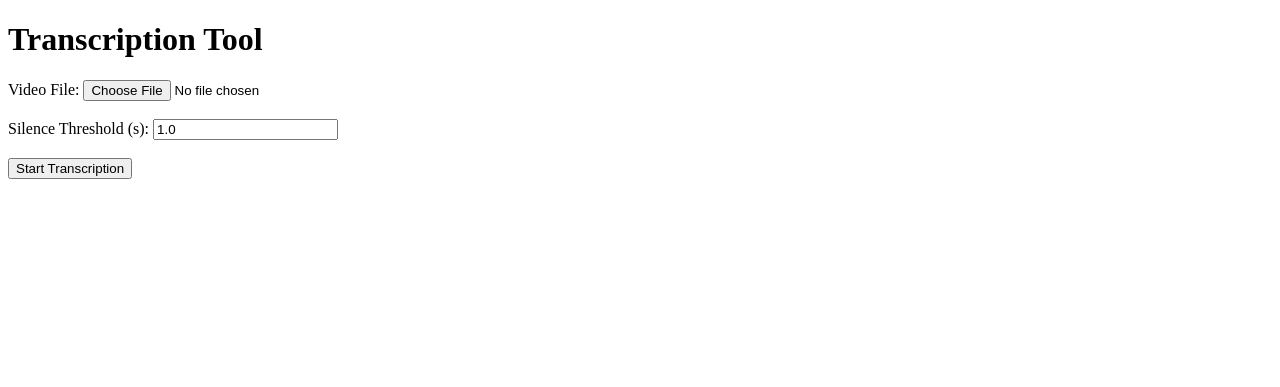
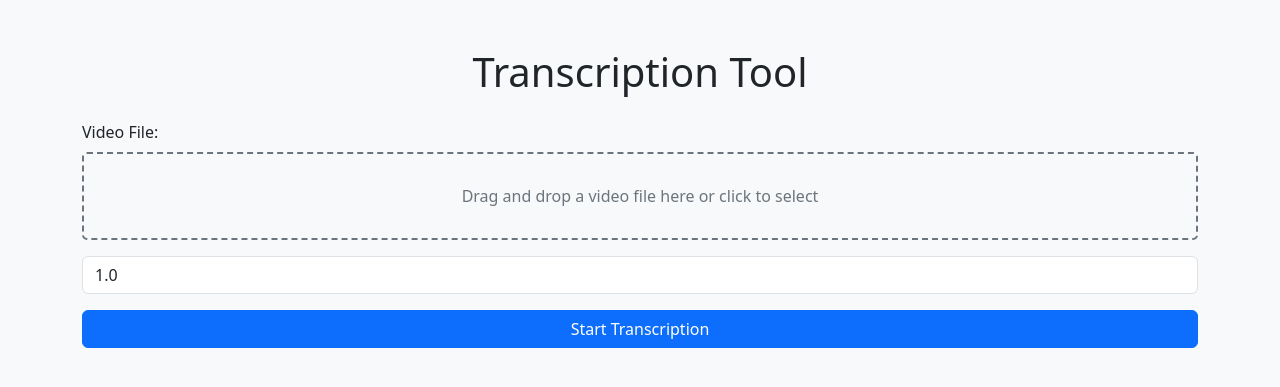
Before and after one commit to tbelbek/video-audio-to-text, a Flask app: page / in a window 1280 px wide. Shown: the top 387 px of the page. Run offline with Flask 3, Linux system fonts and the light colour scheme.

Commit message:
Add Docker support and transcription tool implementation
- Create Dockerfile and docker-compose.yml for containerization
- Add build-image.ps1 script for building and pushing Docker image
- Implement .dockerignore and update .gitignore for environment and cache files
- Introduce requirements.txt for Python dependencies
- Enhance index.html with Bootstrap styling and drag-and-drop functionality
- Remove deprecated transcribe.py and batch_transcribe.py scripts

```diff
--- a/app.py
+++ b/app.py
@@ -1,22 +1,71 @@
 import os
+import queue  # Import queue module
+import sqlite3
+import threading
+import time
 import uuid
+from datetime import datetime
 
 import ffmpeg
+import openai
 import whisper
-from flask import (Flask, redirect, render_template, request,
+from dotenv import load_dotenv  # Import dotenv
+from flask import (Flask, Response, redirect, render_template, request,
                    send_from_directory, url_for)
 
+# Determine the script's directory
+script_dir = os.path.dirname(os.path.abspath(__file__))
+
+dotenv_path = os.path.join(script_dir, "import", ".env")
+load_dotenv(dotenv_path)
+
+# Define paths inside the 'import' folder
+IMPORT_FOLDER = os.path.join(script_dir, "import")
+UPLOAD_FOLDER = os.path.join(IMPORT_FOLDER, "uploads")
+AUDIO_FOLDER = os.path.join(IMPORT_FOLDER, "audio")
+TRANSCRIPTIONS_FOLDER = os.path.join(IMPORT_FOLDER, "transcriptions")
+SUMMARIES_FOLDER = os.path.join(IMPORT_FOLDER, "summaries")
+DB_PATH = os.path.join(IMPORT_FOLDER, "transcriptions.db")
+
+# Create folders if they don't exist
+os.makedirs(UPLOAD_FOLDER, exist_ok=True)
+os.makedirs(AUDIO_FOLDER, exist_ok=True)
+os.makedirs(TRANSCRIPTIONS_FOLDER, exist_ok=True)
+os.makedirs(SUMMARIES_FOLDER, exist_ok=True)
+
+# Initialize SQLite database
+conn = sqlite3.connect(DB_PATH, check_same_thread=False)
+cursor = conn.cursor()
+cursor.execute("""
+    CREATE TABLE IF NOT EXISTS transcriptions (
+        id TEXT PRIMARY KEY,
+        filename TEXT UNIQUE,
+        title TEXT,
+        transcription TEXT,
+        summary TEXT
+    )
+""")
+conn.commit()
+
+# Set OpenAI API key from environment variable
+openai.api_key = os.getenv('OPENAI_API_KEY')
+
+# Initialize Whisper model
+print("Loading Whisper model...")
+model = whisper.load_model("base")
+print("Model loaded.")
+
+# Supported video extensions
+video_extensions = ('.mkv', '.mp4', '.avi', '.mov', '.flv', '.wmv')
+
 app = Flask(__name__)
-UPLOAD_FOLDER = 'uploads'
-TRANSCRIPTIONS_FOLDER = 'transcriptions'
-os.makedirs(UPLOAD_FOLDER, exist_ok=True)
-os.makedirs(TRANSCRIPTIONS_FOLDER, exist_ok=True)
 app.config['UPLOAD_FOLDER'] = UPLOAD_FOLDER
 app.config['TRANSCRIPTIONS_FOLDER'] = TRANSCRIPTIONS_FOLDER
 
-def transcribe_video(video_path, silence_threshold):
-    model = whisper.load_model("base")
+# Initialize transcription queue
+transcription_queue = queue.Queue()
 
+def transcribe_video(video_path):
     # Generate a unique identifier
     unique_id = uuid.uuid4().hex
 
@@ -24,64 +73,168 @@ def transcribe_video(video_path, silence_threshold):
     audio_filename = f"audio_{unique_id}.wav"
     transcript_filename = f"transcription_{unique_id}.txt"
 
-    audio_path = os.path.join(app.config['UPLOAD_FOLDER'], audio_filename)
-    ffmpeg.input(video_path).output(audio_path).run()
+    audio_path = os.path.join(AUDIO_FOLDER, audio_filename)
+    ffmpeg.input(video_path).output(audio_path).run(overwrite_output=True)
 
     result = model.transcribe(audio_path)
 
-    paragraphs = []
-    current_paragraph = []
-    previous_end = 0.0
+    transcription = result["text"].strip()
 
-    for segment in result["segments"]:
-        start = segment["start"]
-        end = segment["end"]
-        text = segment["text"].strip()
+    transcript_path = os.path.join(TRANSCRIPTIONS_FOLDER, transcript_filename)
+    with open(transcript_path, "w", encoding="utf-8") as file:
+        file.write(transcription)
 
-        if current_paragraph and (start - previous_end) > silence_threshold:
-            paragraphs.append(' '.join(current_paragraph))
-            current_paragraph = []
+    return transcript_path, unique_id, os.path.basename(video_path)
 
-        current_paragraph.append(text)
-        previous_end = end
+def summarize_transcription(transcription):
+    try:
+        response = openai.ChatCompletion.create(
+            model="mini",
+            messages=[
+                {"role": "system", "content": "I would like for you to assume the role of a court clerk"},
+                {"role": "user", "content": f"""Generate a concise summary of the text below.
+Text: {transcription}
 
-    if current_paragraph:
-        paragraphs.append(' '.join(current_paragraph))
+Add a title to the summary.
 
-    transcript_path = os.path.join(app.config['TRANSCRIPTIONS_FOLDER'], transcript_filename)
-    with open(transcript_path, "w", encoding="utf-8") as file:
-        for paragraph in paragraphs:
-            file.write(paragraph + "\n\n")
+Make sure your summary has useful and true information about the main points of the topic.
+Begin with a short introduction explaining the topic. If you can, use bullet points to list important details,
+and finish your summary with a concluding sentence."""},
+            ],
+            max_tokens=40,
+            temperature=0.3,
+        )
+        summary = response.choices[0].message['content'].strip()
+        return summary
+    except Exception as e:
+        print(f"Error during summarization: {e}")
+        return "No Summary"
 
-    return transcript_path
+def worker():
+    while True:
+        video_path = transcription_queue.get()
+        if video_path is None:
+            break
+        try:
+            filename = os.path.basename(video_path)
+            # Check if already transcribed
+            cursor.execute("SELECT id FROM transcriptions WHERE filename = ?", (filename,))
+            if cursor.fetchone():
+                print(f"Skipping already transcribed video: {filename}")
+                transcription_queue.task_done()
+                continue
+
+            print(f"Processing video: {filename}")
+
+            transcript_path, unique_id, original_filename = transcribe_video(video_path)
+            with open(transcript_path, 'r', encoding='utf-8') as f:
+                transcription = f.read()
+
+            print("Summarizing transcription...")
+            summary = summarize_transcription(transcription)
+            summary_filename = f"summary_{unique_id}.txt"
+            summary_path = os.path.join(SUMMARIES_FOLDER, summary_filename)
+            with open(summary_path, 'w', encoding='utf-8') as f:
+                f.write(summary)
+            print("Summary created.")
+
+            # Extract title from summary
+            title = summary.split('\n')[0] if summary else "No Title"
+
+            # Insert into SQLite database
+            cursor.execute("""
+                INSERT INTO transcriptions (id, filename, title, transcription, summary)
+                VALUES (?, ?, ?, ?, ?)
+            """, (unique_id, original_filename, title, transcription, summary))
+            conn.commit()
+            print("Data saved to database.")
+
+        except Exception as e:
+            print(f"Error processing {filename}: {e}")
+
+        finally:
+            # Optionally, remove the extracted audio file
+            audio_filename = f"audio_{unique_id}.wav"
+            audio_path = os.path.join(AUDIO_FOLDER, audio_filename)
+            if os.path.exists(audio_path):
+                os.remove(audio_path)
+                print("Temporary audio file removed.\n")
+            transcription_queue.task_done()
+
+def batch_transcribe():
+    while True:
+        for filename in os.listdir(IMPORT_FOLDER):
+            if filename.lower().endswith(video_extensions):
+                video_path = os.path.join(IMPORT_FOLDER, filename)
+                transcription_queue.put(video_path)
+                print(f"Added to queue: {filename}")
+        # Wait for 5 minutes before next check
+        time.sleep(300)
 
 @app.route('/', methods=['GET', 'POST'])
 def index():
     if request.method == 'POST':
         file = request.files.get('file')
-        threshold = request.form.get('threshold', '1.0')
-        try:
-            silence_threshold = float(threshold)
-        except ValueError:
-            return render_template('index.html', error="Silence threshold must be a number.")
-
         if file:
             # Generate a unique filename for the uploaded file
             unique_id = uuid.uuid4().hex
             original_filename = os.path.splitext(file.filename)[0]
             file_extension = os.path.splitext(file.filename)[1]
             unique_filename = f"{original_filename}_{unique_id}{file_extension}"
-            filepath = os.path.join(app.config['UPLOAD_FOLDER'], unique_filename)
+            filepath = os.path.join(UPLOAD_FOLDER, unique_filename)
             file.save(filepath)
 
-            transcript_path = transcribe_video(filepath, silence_threshold)
-            filename = os.path.basename(transcript_path)
-            return redirect(url_for('download_file', filename=filename))
+            transcription_queue.put(filepath)
+            print(f"Uploaded and added to queue: {unique_filename}")
+
+            return redirect(url_for('download_file', filename=unique_filename))
     return render_template('index.html')
 
 @app.route('/transcriptions/<filename>')
 def download_file(filename):
-    return send_from_directory(app.config['TRANSCRIPTIONS_FOLDER'], filename, as_attachment=True)
+    return send_from_directory(TRANSCRIPTIONS_FOLDER, filename, as_attachment=True)
+
+def get_transcriptions():
+    cursor.execute("SELECT filename, title, transcription, summary FROM transcriptions ORDER BY ROWID DESC")
+    rows = cursor.fetchall()
+    return rows
+
+def generate_rss(transcriptions):
+    rss_items = ""
+    for filename, title, transcription, summary in transcriptions:
+        rss_items += f"""
+        <item>
+            <title>{title}</title>
+            <description>{summary}</description>
+            <link>http://localhost:5001/transcriptions/{filename}</link>
+            <pubDate>{datetime.now().strftime('%a, %d %b %Y %H:%M:%S +0000')}</pubDate>
+        </item>
+        """
+    rss_feed = f"""<?xml version="1.0" encoding="UTF-8" ?>
+    <rss version="2.0">
+        <channel>
+            <title>Video Transcriptions RSS Feed</title>
+            <link>http://localhost:5001/</link>
+            <description>RSS feed of video transcriptions and summaries.</description>
+            {rss_items}
+        </channel>
+    </rss>"""
+    return rss_feed
+
+@app.route('/rss')
+def rss():
+    transcriptions = get_transcriptions()
+    rss_feed = generate_rss(transcriptions)
+    return Response(rss_feed, mimetype='application/rss+xml')
 
 if __name__ == '__main__':
+    # Start worker thread
+    worker_thread = threading.Thread(target=worker, daemon=True)
+    worker_thread.start()
+
+    # Start batch transcription thread
+    batch_thread = threading.Thread(target=batch_transcribe, daemon=True)
+    batch_thread.start()
+
+    # Run Flask app
     app.run(debug=True, port=5001)
--- /dev/null
+++ b/requirements.txt
@@ -0,0 +1,5 @@
+Flask
+python-dotenv
+openai
+whisper
+ffmpeg-python
--- a/templates/index.html
+++ b/templates/index.html
@@ -2,18 +2,75 @@
 <html>
 <head>
     <title>Transcription Tool</title>
+    <link href="https://cdn.jsdelivr.net/npm/bootstrap@5.3.0/dist/css/bootstrap.min.css" rel="stylesheet">
+    <style>
+        .drop-zone {
+            border: 2px dashed #6c757d;
+            border-radius: 5px;
+            padding: 30px;
+            text-align: center;
+            color: #6c757d;
+            transition: background-color 0.3s, border-color 0.3s;
+        }
+        .drop-zone.dragover {
+            background-color: #e9ecef;
+            border-color: #495057;
+            color: #495057;
+        }
+    </style>
 </head>
-<body>
-    <h1>Transcription Tool</h1>
-    {% if error %}
-        <p style="color:red;">{{ error }}</p>
-    {% endif %}
-    <form method="post" enctype="multipart/form-data">
-        <label for="file">Video File:</label>
-        <input type="file" name="file" id="file" required><br><br>
-        <label for="threshold">Silence Threshold (s):</label>
-        <input type="number" step="0.1" name="threshold" id="threshold" value="1.0" required><br><br>
-        <button type="submit">Start Transcription</button>
-    </form>
+<body class="bg-light">
+    <div class="container mt-5">
+        <h1 class="mb-4 text-center">Transcription Tool</h1>
+        {% if error %}
+            <div class="alert alert-danger">{{ error }}</div>
+        {% endif %}
+        <form method="post" enctype="multipart/form-data">
+            <div class="mb-3">
+                <label for="file" class="form-label">Video File:</label>
+                <div class="drop-zone" id="drop-zone">
+                    Drag and drop a video file here or click to select
+                    <input type="file" name="file" id="file" class="form-control d-none" required>
+                </div>
+            </div>
+            <div class="mb-3">
+                <input type="number" step="0.1" name="threshold" id="threshold" class="form-control" value="1.0" required>
+            </div>
+            <button type="submit" class="btn btn-primary w-100">Start Transcription</button>
+        </form>
+    </div>
+
+    <script>
+        const dropZone = document.getElementById('drop-zone');
+        const fileInput = document.getElementById('file');
+
+        dropZone.addEventListener('click', () => {
+            fileInput.click();
+        });
+
+        dropZone.addEventListener('dragover', (e) => {
+            e.preventDefault();
+            dropZone.classList.add('dragover');
+        });
+
+        dropZone.addEventListener('dragleave', () => {
+            dropZone.classList.remove('dragover');
+        });
+
+        dropZone.addEventListener('drop', (e) => {
+            e.preventDefault();
+            dropZone.classList.remove('dragover');
+            if (e.dataTransfer.files.length) {
+                fileInput.files = e.dataTransfer.files;
+                dropZone.textContent = e.dataTransfer.files[0].name;
+            }
+        });
+
+        fileInput.addEventListener('change', () => {
+            if (fileInput.files.length) {
+                dropZone.textContent = fileInput.files[0].name;
+            }
+        });
+    </script>
 </body>
 </html>
```
Also changed, not shown: batch_transcribe.py (deleted, +0 -60 lines), docker-compose.yml (added, +16 -0 lines), transcribe.py (deleted, +0 -45 lines), 4 other files.
